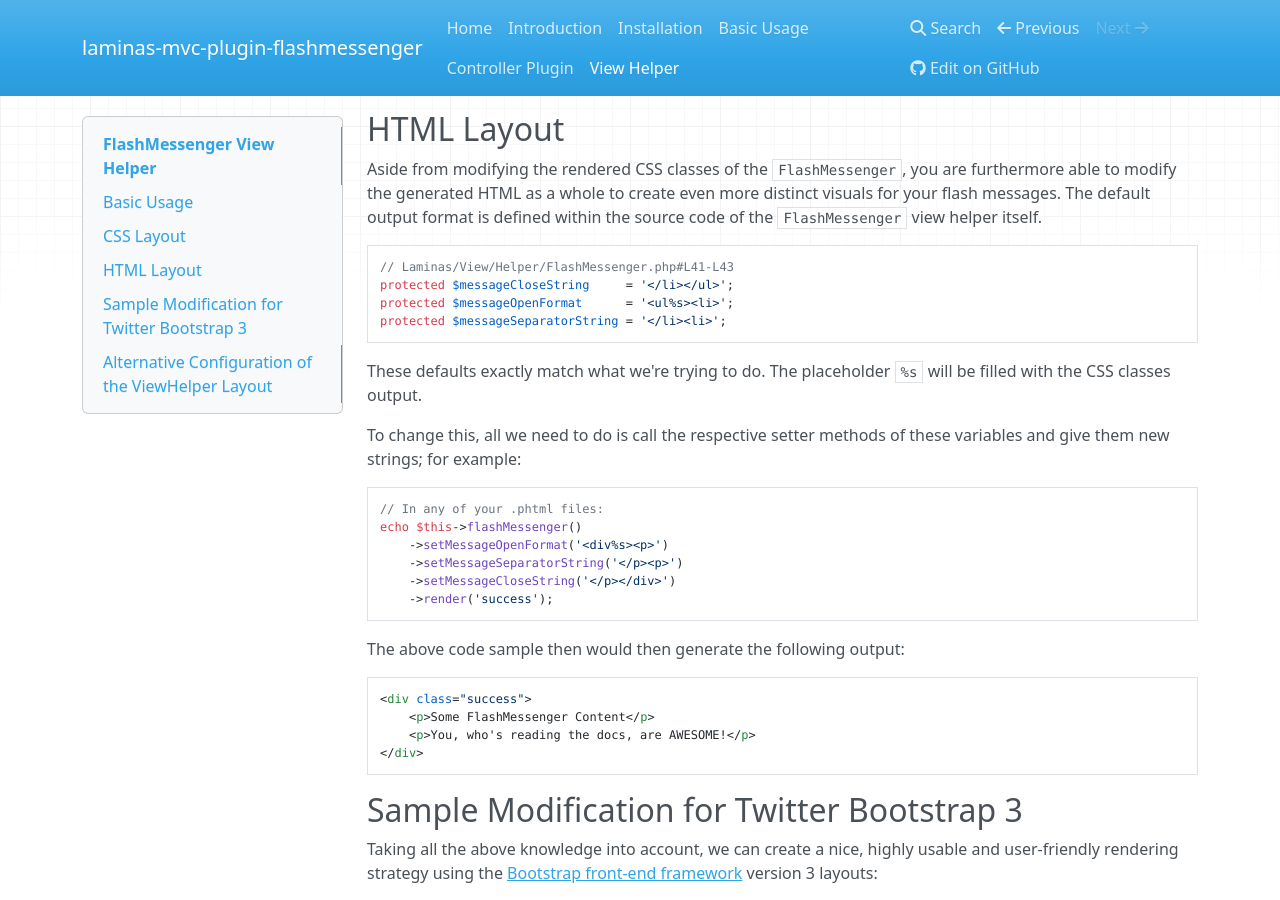
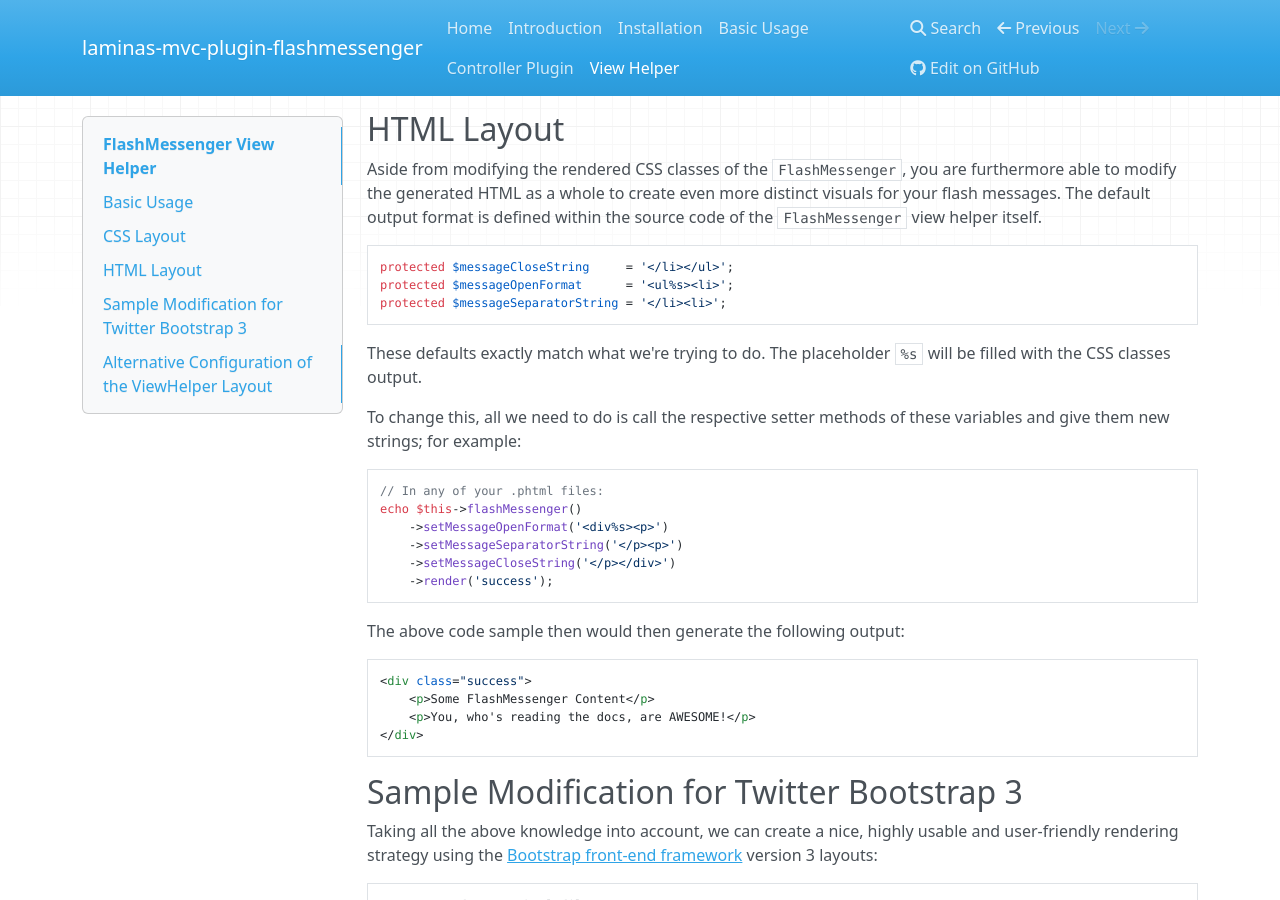
Before and after one commit to laminas/laminas-mvc-plugin-flashmessenger, an MkDocs documentation site: the page built from docs/book/view-helper.md, in a window 1280 px wide and 900 px high, scrolled down 897 px. Built offline with MkDocs 1.6.1, drawn with Linux system fonts in a browser that asks for light colours; nearby versions of some CDN libraries.

Commit message:
Removes outdated line numbers from code example
Signed-off-by: Frank Brückner <dev@froschdesignstudio.de>

````diff
--- a/docs/book/view-helper.md
+++ b/docs/book/view-helper.md
@@ -58,7 +58,6 @@ distinct visuals for your flash messages. The default output format is defined
 within the source code of the `FlashMessenger` view helper itself.
 
 ```php
-// Laminas/View/Helper/FlashMessenger.php#L41-L43
 protected $messageCloseString     = '</li></ul>';
 protected $messageOpenFormat      = '<ul%s><li>';
 protected $messageSeparatorString = '</li><li>';
````
